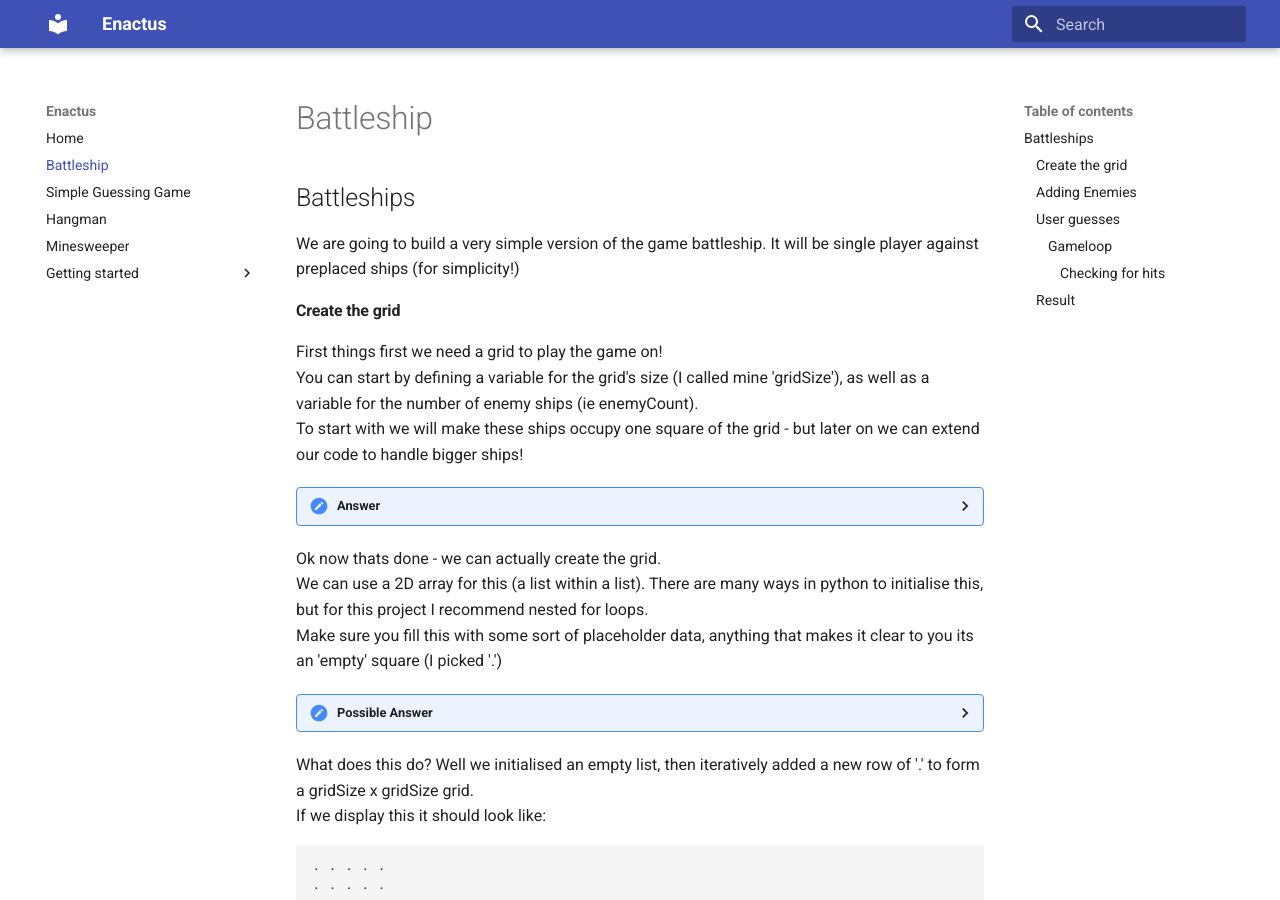
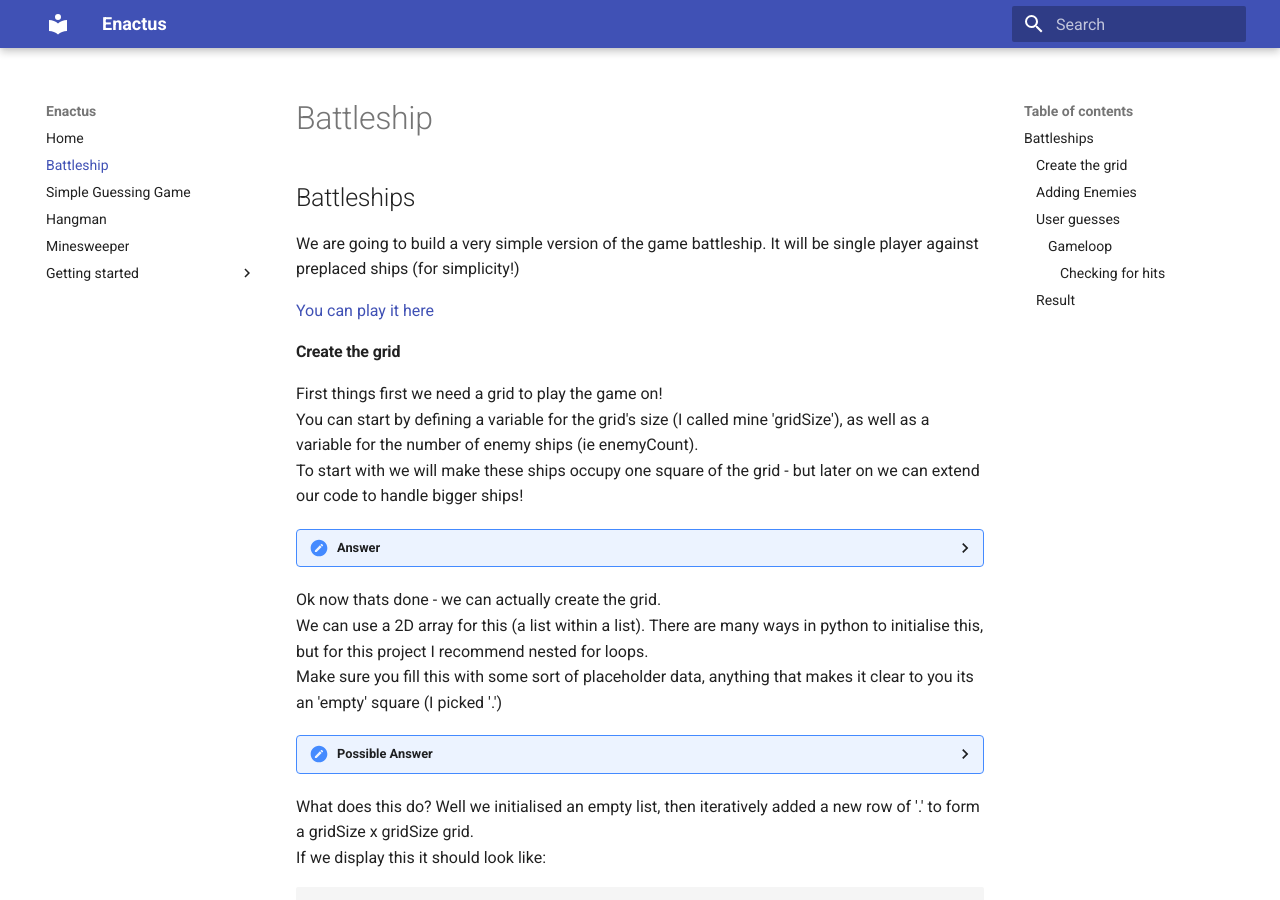
Before and after one commit to OGD311/enactus, an MkDocs documentation site: the page built from docs/battleship.md, in a window 1280 px wide and 900 px high. Built offline with MkDocs 1.6.1 and Material for MkDocs 9.7.7, drawn with Linux system fonts in a browser that asks for light colours.

Commit message:
Added battleship.

```diff
--- a/docs/battleship.md
+++ b/docs/battleship.md
@@ -1,6 +1,8 @@
 ## Battleships
 We are going to build a very simple version of the game battleship. It will be single player against preplaced ships (for simplicity!)
 
+
+[You can play it here](https://cardgames.io/seabattle/) <br/>
 #### Create the grid
 First things first we need a grid to play the game on!<br/>
 You can start by defining a variable for the grid's size (I called mine 'gridSize'), as well as a variable for the number of enemy ships (ie enemyCount).<br/>
```
